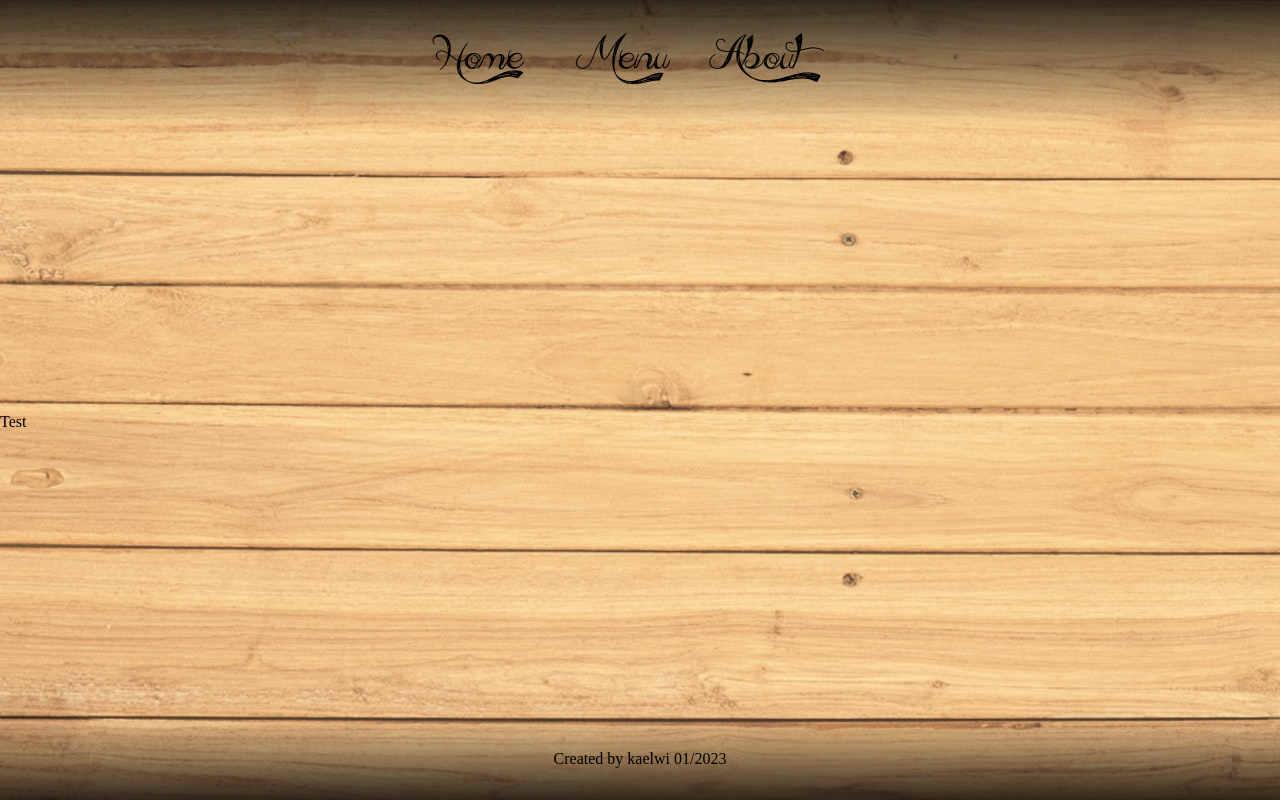
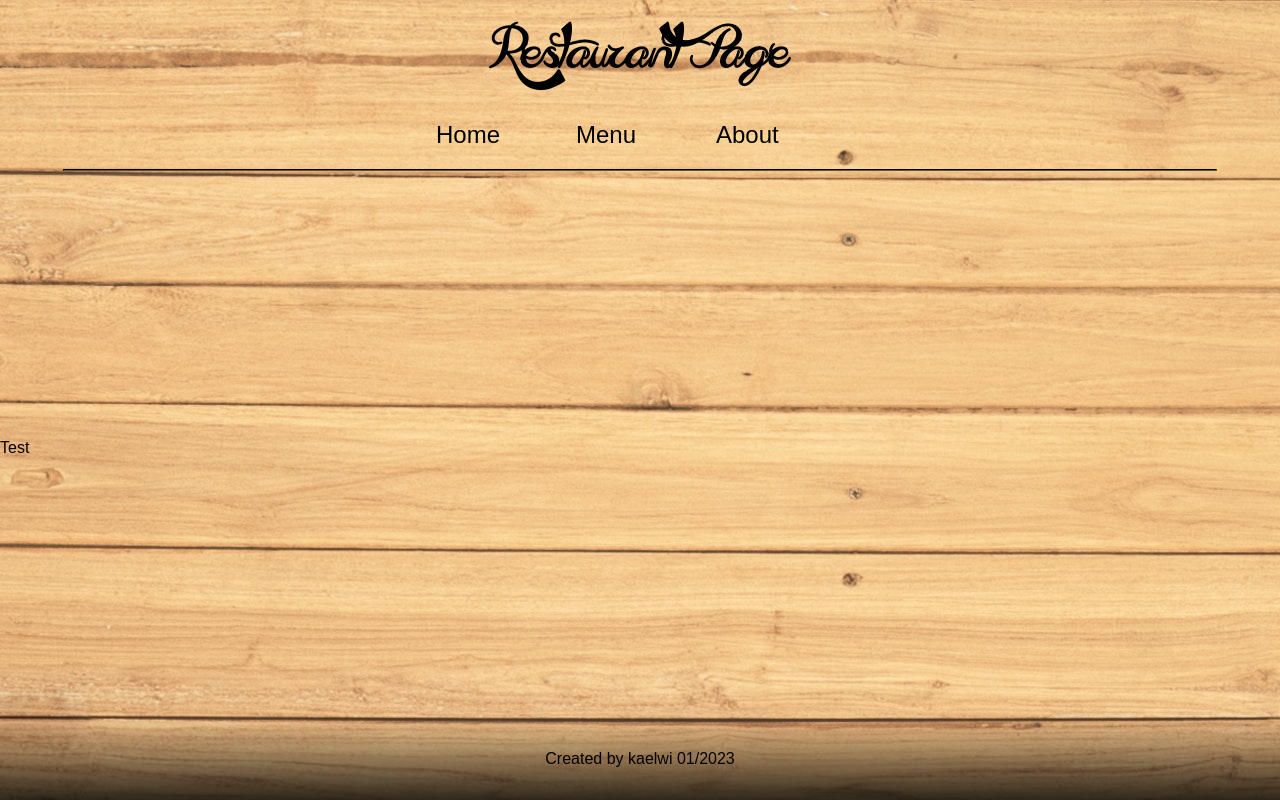
Before and after one commit to kaelwi/odin-restaurant-page, a website built with webpack: page dist/index.html in a window 1280 px wide. Built offline with Linux system fonts and the light colour scheme; files that its build step writes are made by us from their sources.

Commit message:
Change header appearance

```diff
--- a/src/header.js
+++ b/src/header.js
@@ -18,7 +18,14 @@ function header() {
   nav.appendChild(menu);
   nav.appendChild(about);
 
+  const title = document.createElement('h1');
+  title.textContent = 'Restaurant Page';
+
+  const hr = document.createElement('hr');
+
+  header.appendChild(title);
   header.appendChild(nav);
+  header.appendChild(hr);
 
   parent.insertBefore(header, content);
 }
--- a/src/headerStyle.css
+++ b/src/headerStyle.css
@@ -6,17 +6,30 @@
 nav {
   display: flex;
   gap: 12px;
-  padding: 32px;
   justify-content: center;
 }
 
 nav > div {
   padding: 12px 0 12px 0;
   width: 128px;
-  font-size: xx-large;
+  font-size: x-large;
+}
+
+header > h1 {
+  margin-top: 36px;
   font-family: 'HeaderFont';
+  font-size: 2.5rem;
+}
+
+header > hr {
+  width: 90%;
+  border-color: black;
+  border-radius: 1px;
 }
 
 header {
-  background: linear-gradient(to bottom, rgba(0, 0, 0, 0.8), rgba(0, 0, 0, 0));
+  display: flex;
+  flex-direction: column;
+  align-items: center;
+  justify-content: center;
 }
--- a/src/style.css
+++ b/src/style.css
@@ -10,4 +10,5 @@ body {
   display: flex;
   flex-direction: column;
   justify-content: space-between;
+  font-family: Arial, Helvetica, sans-serif;
 }
```
Also changed, not shown: dist/main.js, 1 other file.
